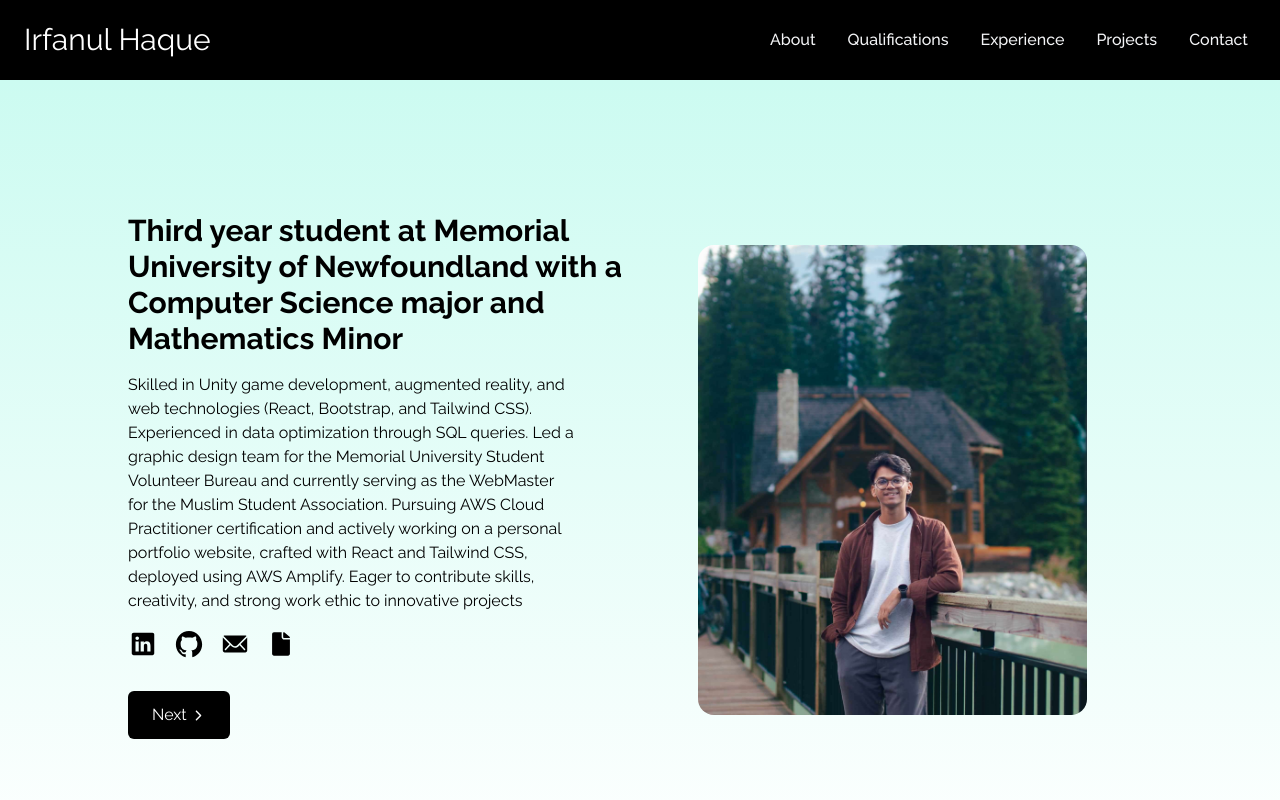
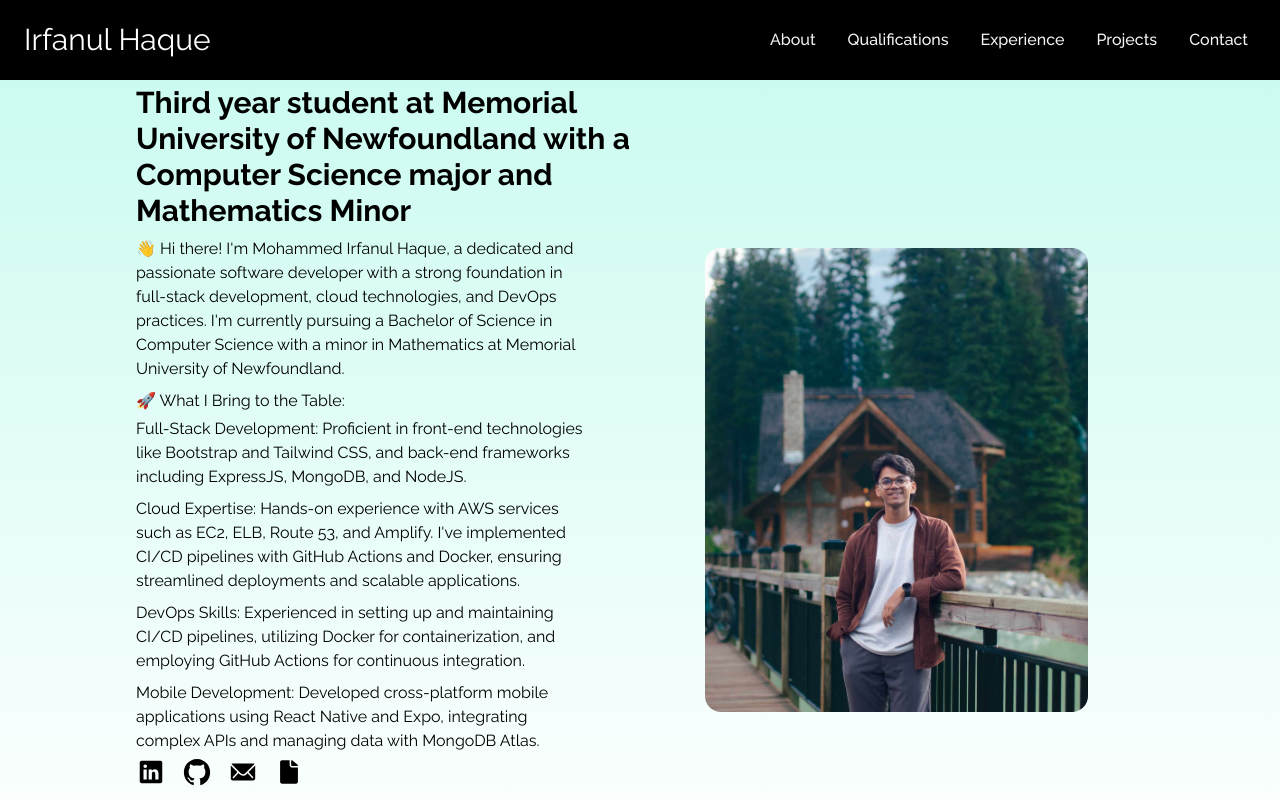
Before and after one commit to Irfanul383/portfolio_website, a React (Create React App) app: page / in a window 1280 px wide. Shown: the top 800 px of the page. Built offline with nearby package versions, Linux system fonts and the light colour scheme.

Commit message:
Updated about me component

```diff
--- a/src/components/About.jsx
+++ b/src/components/About.jsx
@@ -15,21 +15,41 @@ const About = () => {
       className="h-screen w-full bg-gradient-to-b from-teal-100 to-white"
     >
       <div className="max-w-screen-lg mx-auto flex flex-col items-center justify-center h-full px4 md:flex-row">
-        <div className="flex flex-col justify-center h-full">
+        <div className="flex flex-col px-2 justify-center h-full">
           <h2 className="text-3xl sm:text-3xl font-bold">
             Third year student at Memorial University of Newfoundland with a
             Computer Science major and Mathematics Minor
           </h2>
-          <p className="text-grey-700 py-4 max-w-md">
-            Skilled in Unity game development, augmented reality, and web
-            technologies (React, Bootstrap, and Tailwind CSS). Experienced in
-            data optimization through SQL queries. Led a graphic design team for
-            the Memorial University Student Volunteer Bureau and currently
-            serving as the WebMaster for the Muslim Student Association.
-            Pursuing AWS Cloud Practitioner certification and actively working
-            on a personal portfolio website, crafted with React and Tailwind
-            CSS, deployed using AWS Amplify. Eager to contribute skills,
-            creativity, and strong work ethic to innovative projects
+          <p className="text-grey-700 py-2 max-w-md">
+            👋 Hi there! I'm Mohammed Irfanul Haque, a dedicated and passionate
+            software developer with a strong foundation in full-stack
+            development, cloud technologies, and DevOps practices. I'm currently
+            pursuing a Bachelor of Science in Computer Science with a minor in
+            Mathematics at Memorial University of Newfoundland.
+          </p>
+          <p className="text-grey-700  max-w-md">
+            🚀 What I Bring to the Table:
+          </p>
+          <p className="text-grey-700 py-1 max-w-md">
+            Full-Stack Development: Proficient in front-end technologies like
+            Bootstrap and Tailwind CSS, and back-end frameworks including
+            ExpressJS, MongoDB, and NodeJS.{" "}
+          </p>
+          <p className="text-grey-700 py-1 max-w-md">
+            Cloud Expertise: Hands-on experience with AWS services such as EC2,
+            ELB, Route 53, and Amplify. I've implemented CI/CD pipelines with
+            GitHub Actions and Docker, ensuring streamlined deployments and
+            scalable applications.
+          </p>
+          <p className="text-grey-700 py-1 max-w-md">
+            DevOps Skills: Experienced in setting up and maintaining CI/CD
+            pipelines, utilizing Docker for containerization, and employing
+            GitHub Actions for continuous integration.
+          </p>
+          <p className="text-grey-700 py-1 max-w-md">
+            Mobile Development: Developed cross-platform mobile applications
+            using React Native and Expo, integrating complex APIs and managing
+            data with MongoDB Atlas.
           </p>
           <div className="flex space-x-4">
             {/* LinkedIn */}
```
